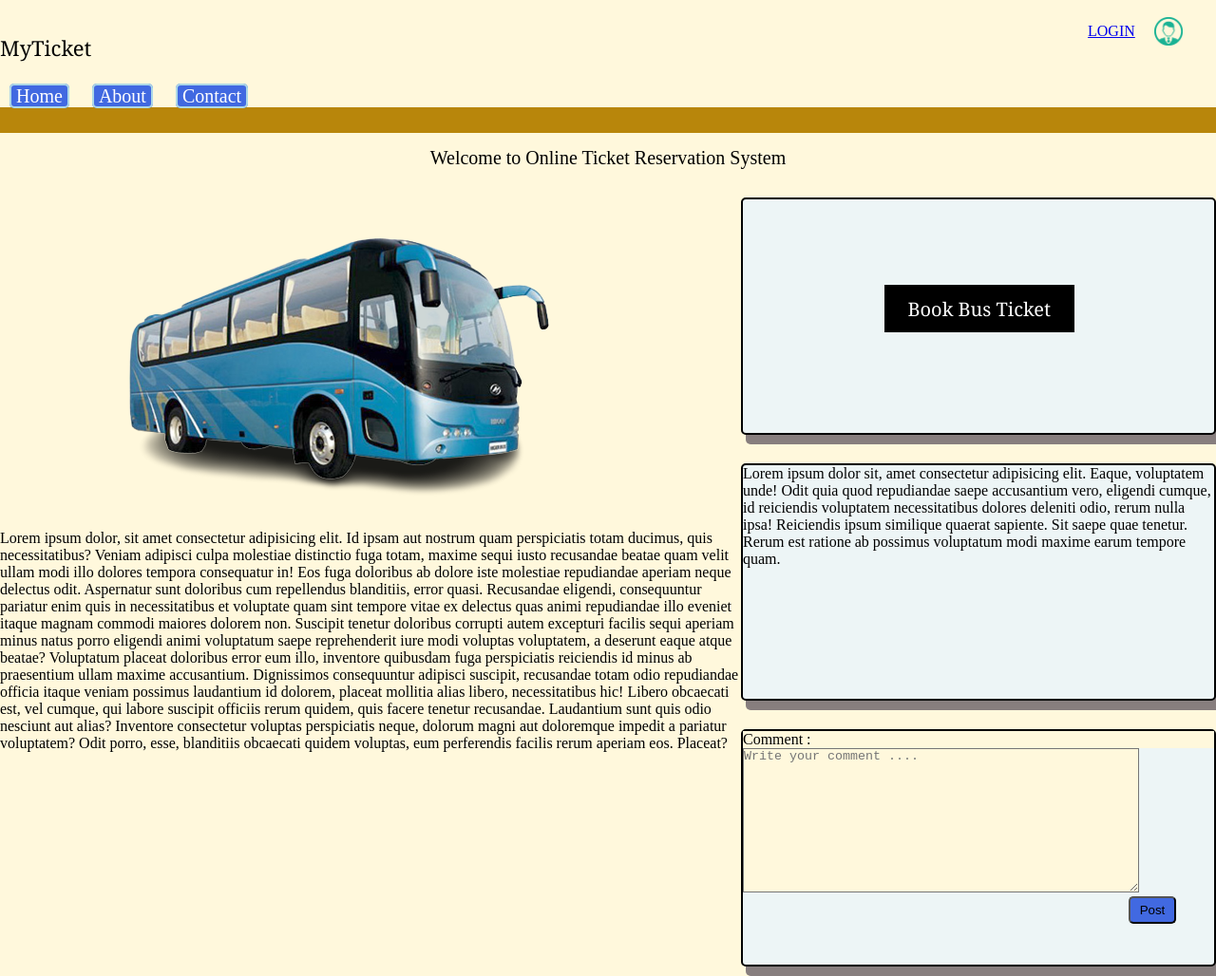
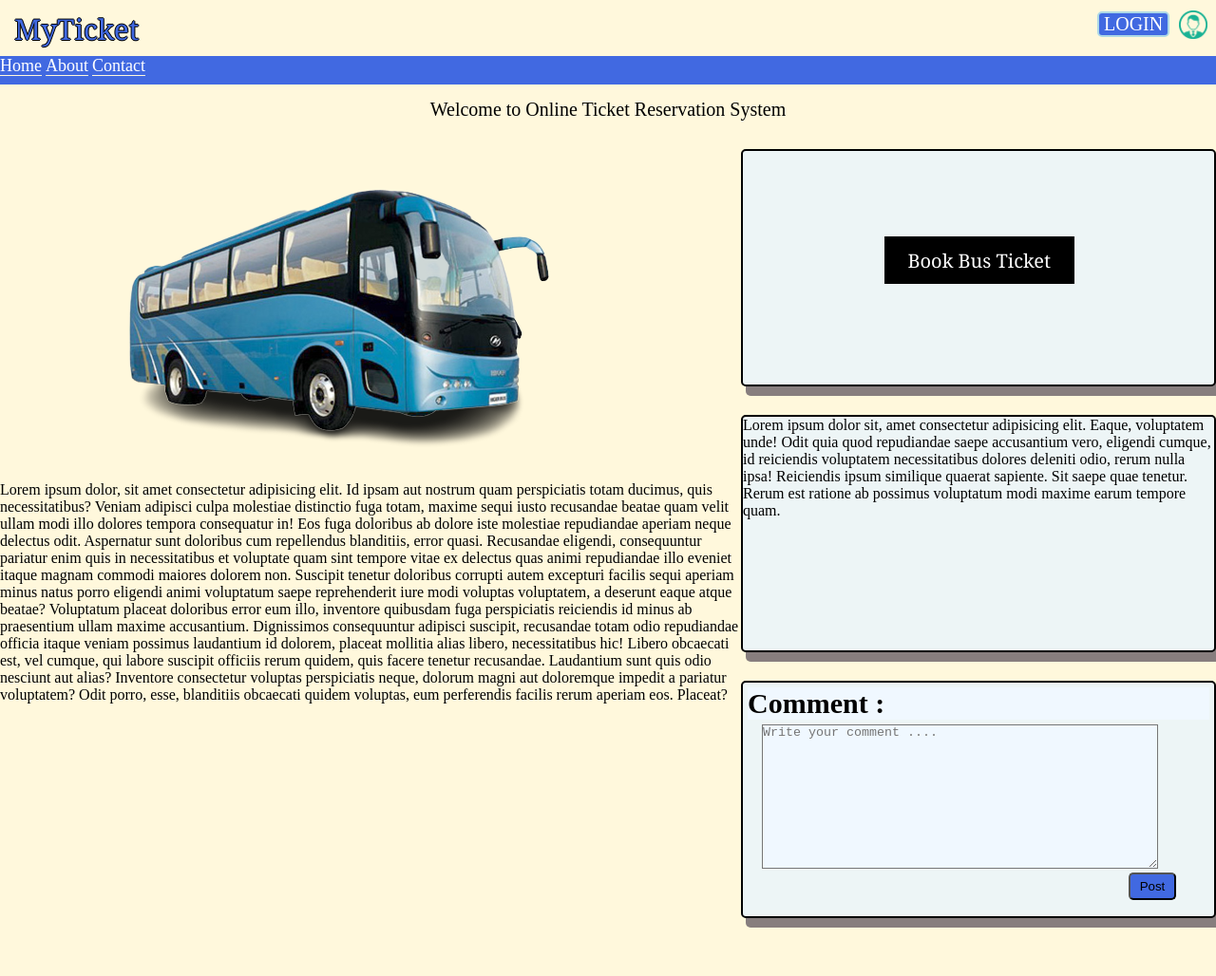
Before and after one commit to HarshPonia/Full_stack-Project, a plain HTML site: page index.html in a window 1280 px wide. Shown: the whole page at 95% size. After the commit the page ends 987 px from the top, so only its background shows below. Drawn offline with Linux system fonts and the light colour scheme.

Commit message:
New Commit

```diff
--- a/index.html
+++ b/index.html
@@ -22,9 +22,11 @@
     </div>
     <div class="div1">
         <nav>
-            <a class="navBar" href="#">Home</a>
-            <a class="navBar" href="#">About</a>
-            <a class="navBar" href="#">Contact</a>
+            <ul id="sideMenu">
+                <li><a class="navBar" href="#">Home</a></li>
+                <li><a class="navBar" href="#">About</a></li>
+                <li><a class="navBar" href="#">Contact</a></li>
+            </ul>
         </nav>
     </div>
     <span class="span3">Welcome to Online Ticket Reservation System </span>
--- a/style.css
+++ b/style.css
@@ -25,13 +25,37 @@ body {
 .div1 {
     display: block;
     width: 100%;
-    height: 50px;
-    background-color: darkgoldenrod;
-    margin-top: 25px;
+    height: 30px;
+    margin-top: 8px;
+    background-color: royalblue;
 }
 
+nav {
+    display: flex;
+    justify-content: space-between;
+    align-items: center;
+    flex-wrap: wrap;
+    background-color: royalblue;
+}
+
+nav ul li {
+    display: inline-block;
+    list-style: none;
+}
+
+ul,
+.navBar {
+    background-color: royalblue;
+}
 
 .navBar {
+    text-decoration: none;
+    color: white;
+    font-size: 18px;
+    position: relative;
+}
+
+#a-tag {
     margin-left: 10px;
     margin-right: 10px;
     border: 2px solid lightblue;
@@ -121,11 +145,15 @@ body {
     font-family: Georgia, 'Times New Roman', Times, serif;
     display: flex;
     align-items: center;
-    justify-content: center;
-    margin-top: 35px;
-    font-size: 22px;
+    justify-content: left;
+    margin-left: 15px;
+    margin-top: 10px;
+    font-size: 30px;
+    color: royalblue;
+    text-shadow: -1px 0 black, 0 1px black, 1px 0 black, 0 -1px black;
 }
-.span3{
+
+.span3 {
     display: flex;
     justify-content: center;
     align-items: center;
@@ -133,7 +161,17 @@ body {
     font-size: 20px;
 }
 
+.p1 {
+    font-weight: bold;
+    font-size: 30px;
+    margin: 5px;
+    background-color: aliceblue;
+}
 
+#Text1 {
+    margin-left: 20px;
+    background-color: aliceblue;
+}
 
 #postbutton {
     float: right;
@@ -145,5 +183,5 @@ body {
 }
 
 #postbutton:hover {
-    cursor: pointer;
+    cursor: pointer;
 }
```
